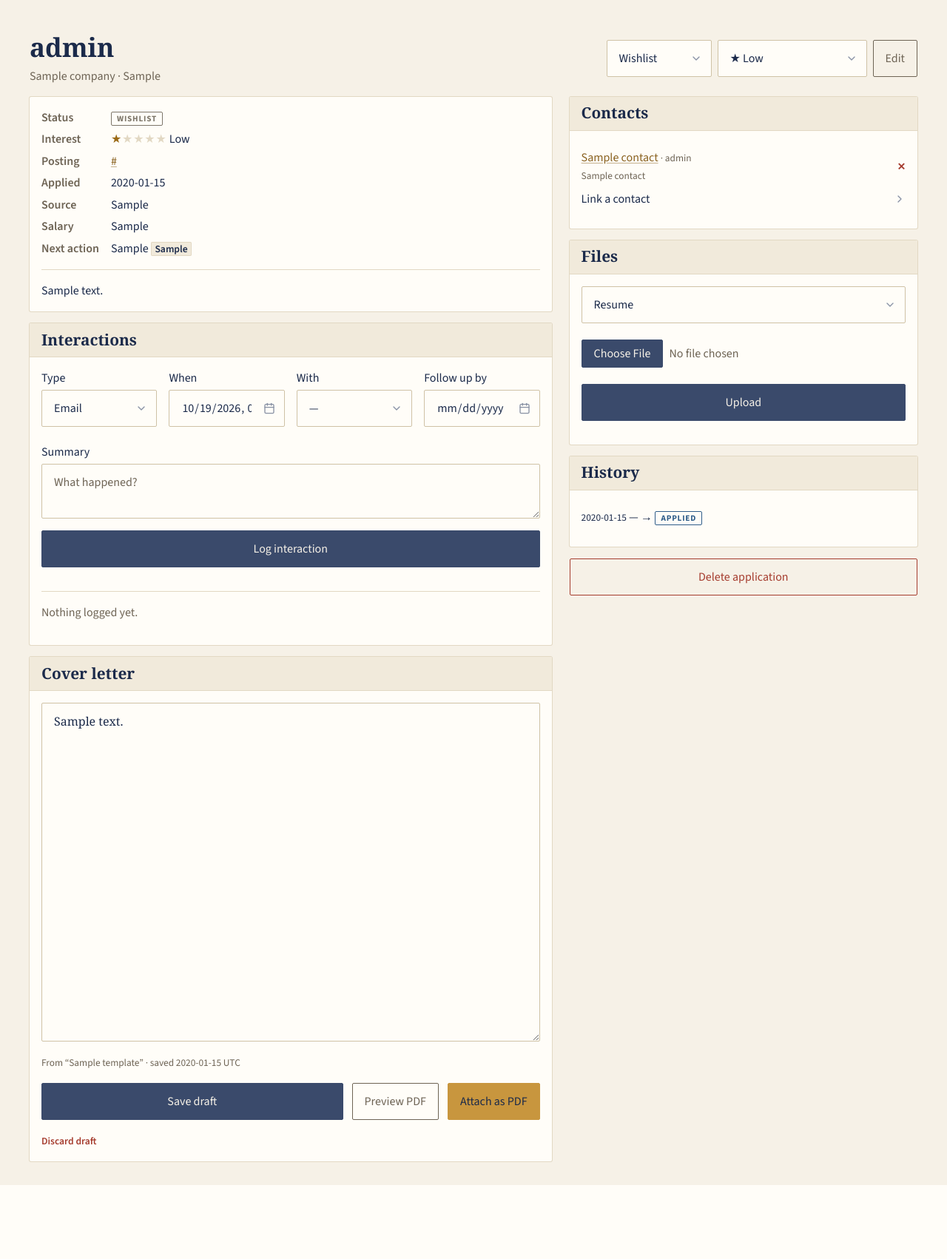
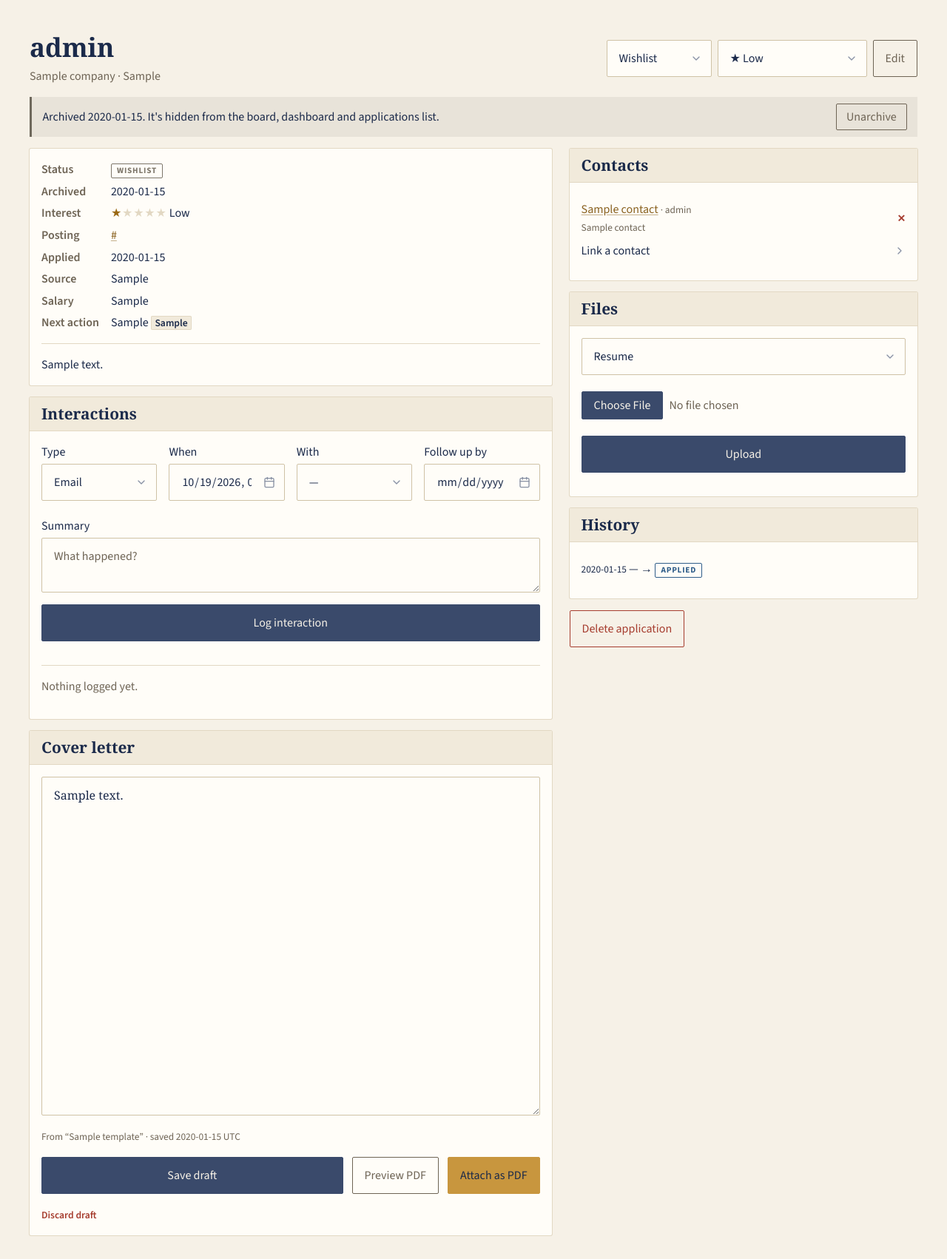
Before and after one commit to mbskinny/job-cannon, a FastAPI app: page /applications/1 in a window 1280 px wide. Shown: the part 96-1798 px from the top of the page at 74% size. Before the commit the page ends 1698 px from the top, so only its background shows below. Run offline with FastAPI, Linux system fonts and the light colour scheme; tables that the repository leaves empty hold one stand-in row (values such as "Sample post"); parts of the project's set-up code (start-up, migrations or seed data) failed here and were passed over; some web fonts are replaced.

Commit message:
Add archiving for applications
Archive keeps an application as a record but hides it from the board,
applications list, status counts and dashboard follow-ups, without
changing its status (e.g. a posting that closed before applying).
Archived ones are listed via an "Archived" filter and can be unarchived
from the detail page.

Migration 006 adds applications.archived_at; it assumes the interview
prep migration (005) lands first.

Co-Authored-By: Claude Opus 5.5 <noreply@anthropic.com>

```diff
--- a/src/job_cannon/repo/applications.py
+++ b/src/job_cannon/repo/applications.py
@@ -69,9 +69,13 @@ def list_companies(conn: sqlite3.Connection) -> list[sqlite3.Row]:
 
 
 def list_applications(
-    conn, status: str | None = None, q: str | None = None, sort: str = "updated"
+    conn, status: str | None = None, q: str | None = None, sort: str = "updated",
+    archived: bool | None = False,
 ) -> list[sqlite3.Row]:
+    """``archived``: False lists active applications, True archived ones, None both."""
     where, params = [], []
+    if archived is not None:
+        where.append("a.archived_at IS NOT NULL" if archived else "a.archived_at IS NULL")
     if status:
         where.append("a.status = ?")
         params.append(status)
@@ -172,6 +176,15 @@ def reorder(conn, status: str, ordered_ids: list[int]) -> None:
                 )
 
 
+def set_archived(conn, app_id: int, archived: bool) -> None:
+    """Archive (hide from board/dashboard/list, keeping the record) or restore."""
+    with conn:
+        conn.execute(
+            "UPDATE applications SET archived_at = ?, updated_at = ? WHERE id = ?",
+            (now() if archived else None, now(), app_id),
+        )
+
+
 def delete(conn, app_id: int) -> list[str]:
     """Delete an application; returns stored attachment names for file cleanup."""
     with conn:
@@ -187,14 +200,14 @@ def delete(conn, app_id: int) -> list[str]:
 
 def board(conn) -> dict[str, list[sqlite3.Row]]:
     columns: dict[str, list[sqlite3.Row]] = {s: [] for s in STATUSES}
-    for row in conn.execute(_SELECT + " ORDER BY a.position, a.id"):
+    for row in conn.execute(_SELECT + " WHERE a.archived_at IS NULL ORDER BY a.position, a.id"):
         columns[row["status"]].append(row)
     return columns
 
 
 def status_counts(conn) -> dict[str, int]:
     counts = {s: 0 for s in STATUSES}
-    for row in conn.execute("SELECT status, COUNT(*) AS n FROM applications GROUP BY status"):
+    for row in conn.execute("SELECT status, COUNT(*) AS n FROM applications WHERE archived_at IS NULL GROUP BY status"):
         counts[row["status"]] = row["n"]
     return counts
 
--- a/src/job_cannon/repo/dashboard.py
+++ b/src/job_cannon/repo/dashboard.py
@@ -15,7 +15,7 @@ def follow_ups(conn, today: date | None = None) -> dict[str, list[dict]]:
         f"""
         SELECT a.id, a.role, a.next_action, a.next_action_due, c.name AS company_name
         FROM applications a JOIN companies c ON c.id = a.company_id
-        WHERE a.next_action_due IS NOT NULL AND a.status IN ({active})
+        WHERE a.next_action_due IS NOT NULL AND a.status IN ({active}) AND a.archived_at IS NULL
         """,
         ACTIVE_STATUSES,
     ):
@@ -36,6 +36,7 @@ def follow_ups(conn, today: date | None = None) -> dict[str, list[dict]]:
         LEFT JOIN applications a ON a.id = i.application_id
         LEFT JOIN companies c ON c.id = a.company_id
         WHERE i.follow_up_due IS NOT NULL AND i.follow_up_done = 0
+          AND (a.id IS NULL OR a.archived_at IS NULL)
         """
     ):
         label = " — ".join(x for x in (row["company_name"], row["role"]) if x) or row["contact_name"]
--- a/src/job_cannon/static/app.css
+++ b/src/job_cannon/static/app.css
@@ -269,6 +269,14 @@ h3.group-overdue { color: var(--jc-rejected); }
 .timeline-actions { display: flex; gap: 0.75rem; align-items: center; }
 
 form.inline { display: inline; margin: 0; }
+.app-actions { display: flex; flex-wrap: wrap; gap: 0.75rem; }
+.app-actions form { margin: 0; }
+.archived-note { display: flex; flex-wrap: wrap; gap: 0.75rem; align-items: center; justify-content: space-between;
+  margin-bottom: 1rem; padding: 0.6rem 0.9rem; border-left: 3px solid var(--jc-withdrawn);
+  background: color-mix(in srgb, var(--jc-withdrawn) 10%, transparent); }
+.archived-note button { margin: 0; padding: 0.3rem 0.8rem; }
+.filters .archived-toggle { display: flex; align-items: center; gap: 0.4rem; margin: 0; white-space: nowrap; }
+.filters .archived-toggle input { margin: 0; }
 button.link { all: unset; cursor: pointer; color: var(--pico-primary); font-size: 0.85rem; font-weight: 600; }
 button.link:hover { text-decoration: underline; }
 button.link:focus-visible { outline: 2px solid var(--pico-primary-focus); outline-offset: 2px; }
--- a/src/job_cannon/templates/applications/detail.html
+++ b/src/job_cannon/templates/applications/detail.html
@@ -23,11 +23,19 @@
   </div>
 </div>
 
+{% if app.archived_at %}
+<div class="archived-note" role="status">
+  <span>Archived {{ app.archived_at[:10] }}. It's hidden from the board, dashboard and applications list.</span>
+  <form method="post" action="{{ here }}/unarchive" class="inline"><button class="secondary outline">Unarchive</button></form>
+</div>
+{% endif %}
+
 <div class="detail-grid">
   <div>
     <article>
       <dl class="facts">
         <dt>Status</dt><dd>{{ status_badge(app.status) }}</dd>
+        {% if app.archived_at %}<dt>Archived</dt><dd>{{ app.archived_at[:10] }}</dd>{% endif %}
         {% if app.interest %}<dt>Interest</dt><dd>{{ interest(app.interest) }} {{ INTEREST_LABELS[app.interest] }}</dd>{% endif %}
         {% if app.posting_url %}<dt>Posting</dt><dd><a href="{{ app.posting_url|http_only }}" target="_blank" rel="noopener noreferrer">{{ app.posting_url|truncate(60) }}</a></dd>{% endif %}
         {% if app.applied_on %}<dt>Applied</dt><dd>{{ app.applied_on }}</dd>{% endif %}
@@ -144,9 +152,14 @@
       </ul>
     </article>
 
+    <div class="app-actions">
+    {% if not app.archived_at %}
+    <form method="post" action="{{ here }}/archive" title="Hide from the board, dashboard and list, but keep the record"><button class="secondary outline">Archive</button></form>
+    {% endif %}
     <form method="post" action="{{ here }}/delete" onsubmit="return confirm('Delete this application and its files? This cannot be undone.')">
       <button class="outline danger-btn">Delete application</button>
     </form>
+    </div>
   </div>
 </div>
 {% endblock %}
--- a/src/job_cannon/templates/applications/index.html
+++ b/src/job_cannon/templates/applications/index.html
@@ -15,6 +15,7 @@
     <option value="updated" {% if sort != 'interest' %}selected{% endif %}>Recently updated</option>
     <option value="interest" {% if sort == 'interest' %}selected{% endif %}>Most interested</option>
   </select>
+  <label class="archived-toggle"><input type="checkbox" name="archived" value="1" {% if archived %}checked{% endif %}> Archived</label>
   <noscript><button>Filter</button></noscript>
 </form>
 <div id="rows">{% include "applications/_rows.html" %}</div>
--- a/src/job_cannon/web/routes/applications.py
+++ b/src/job_cannon/web/routes/applications.py
@@ -18,10 +18,14 @@ def _get_or_404(request: Request, app_id: int):
 
 
 @router.get("")
-async def index(request: Request, status: str = "", q: str = "", sort: str = "updated"):
-    rows = applications.list_applications(conn(request), status or None, q.strip() or None, sort)
+async def index(
+    request: Request, status: str = "", q: str = "", sort: str = "updated", archived: str = ""
+):
+    rows = applications.list_applications(
+        conn(request), status or None, q.strip() or None, sort, archived=bool(archived)
+    )
     template = "applications/_rows.html" if request.headers.get("hx-request") else "applications/index.html"
-    return render(request, template, rows=rows, status=status, q=q, sort=sort)
+    return render(request, template, rows=rows, status=status, q=q, sort=sort, archived=bool(archived))
 
 
 @router.get("/new")
@@ -126,6 +130,20 @@ async def set_interest(request: Request, app_id: int):
     return redirect(f"/applications/{app_id}")
 
 
+@router.post("/{app_id}/archive")
+async def archive(request: Request, app_id: int):
+    _get_or_404(request, app_id)
+    applications.set_archived(conn(request), app_id, True)
+    return redirect(f"/applications/{app_id}")
+
+
+@router.post("/{app_id}/unarchive")
+async def unarchive(request: Request, app_id: int):
+    _get_or_404(request, app_id)
+    applications.set_archived(conn(request), app_id, False)
+    return redirect(f"/applications/{app_id}")
+
+
 @router.post("/{app_id}/delete")
 async def delete(request: Request, app_id: int):
     _get_or_404(request, app_id)
```
Also changed, not shown: CLAUDE.md (+1 -0 lines), tests/test_repo.py (+23 -0 lines), tests/test_web.py (+15 -0 lines), .claude/skills/find-jobs/scripts/add_applications.py, src/job_cannon/migrations/006_archived.sql (added).
